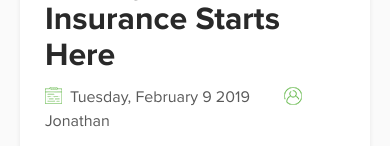
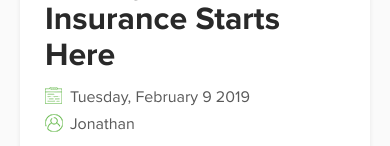
Before and after one commit to jhunreycastillo/insurance, a PHP site: page /archive.html in a window 390 px wide. Shown: the part 353-499 px from the top of the page. Run offline with PHP 8.4, Linux system fonts and the light colour scheme; some libraries are stand-ins or nearby versions.

Commit message:
css update
css update

```diff
--- a/assets/css/style.css
+++ b/assets/css/style.css
@@ -1493,7 +1493,9 @@ footer p {
     #inner-content {
         padding: 0 20px;
     }
-
+    .meta span {
+        display: block;
+    }
 }
 @media screen and (max-width: 320px) {
     .slick-slide {
```
